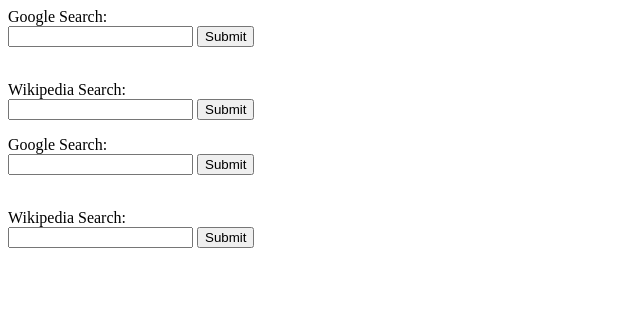
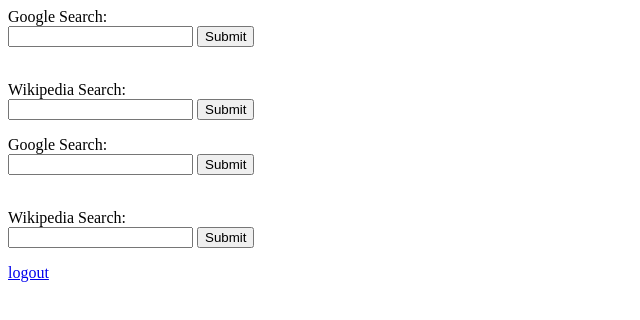
Before and after one commit to alunko/standalone-openig, a plain HTML site: page standalone-openig-sample/src/main/webapp/index.html in a window 1280 px wide. Shown: the full height of the page, 0-640 px from the left. Drawn offline with Linux system fonts and the light colour scheme.

Commit message:
logout suppor

```diff
--- a/standalone-openig-sample/src/main/webapp/index.html
+++ b/standalone-openig-sample/src/main/webapp/index.html
@@ -32,6 +32,7 @@ Wikipedia Search:
 <input type="submit" />
 </form>
 
+<a href="/logout">logout</a>
 
 </body>
 
```
